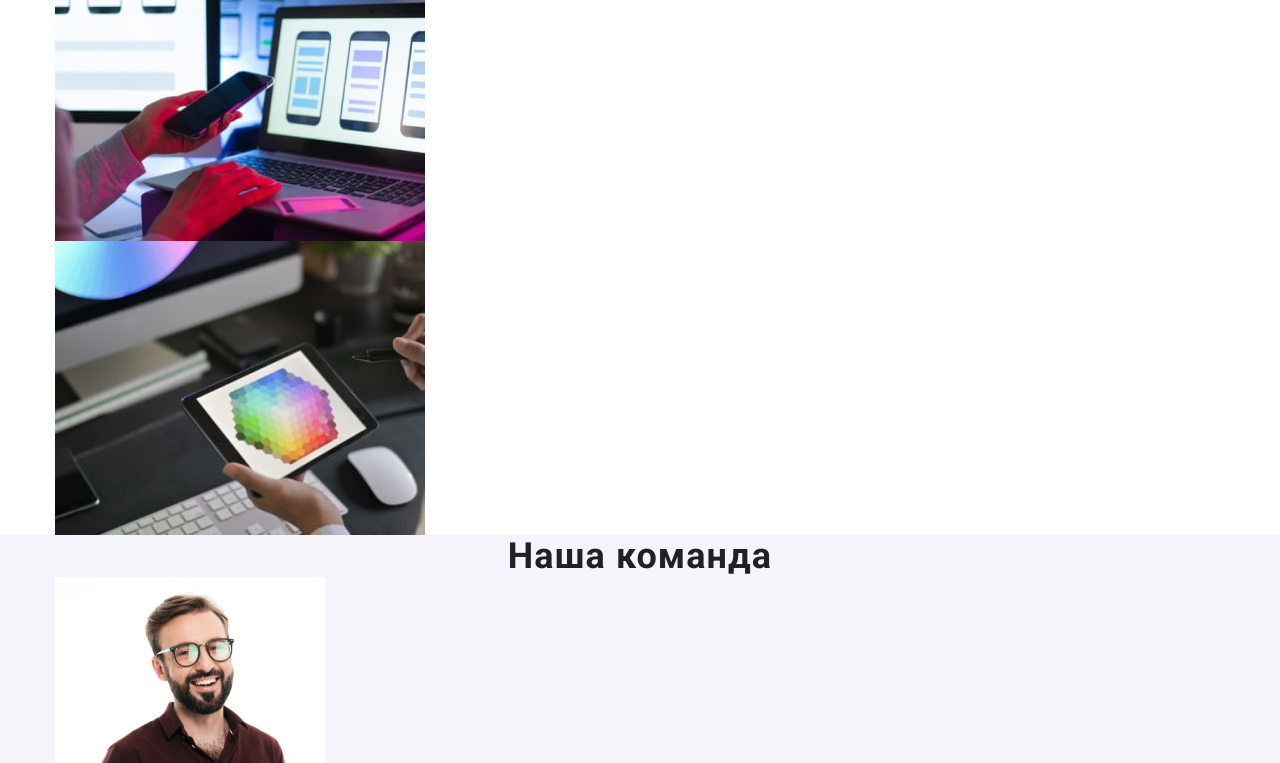
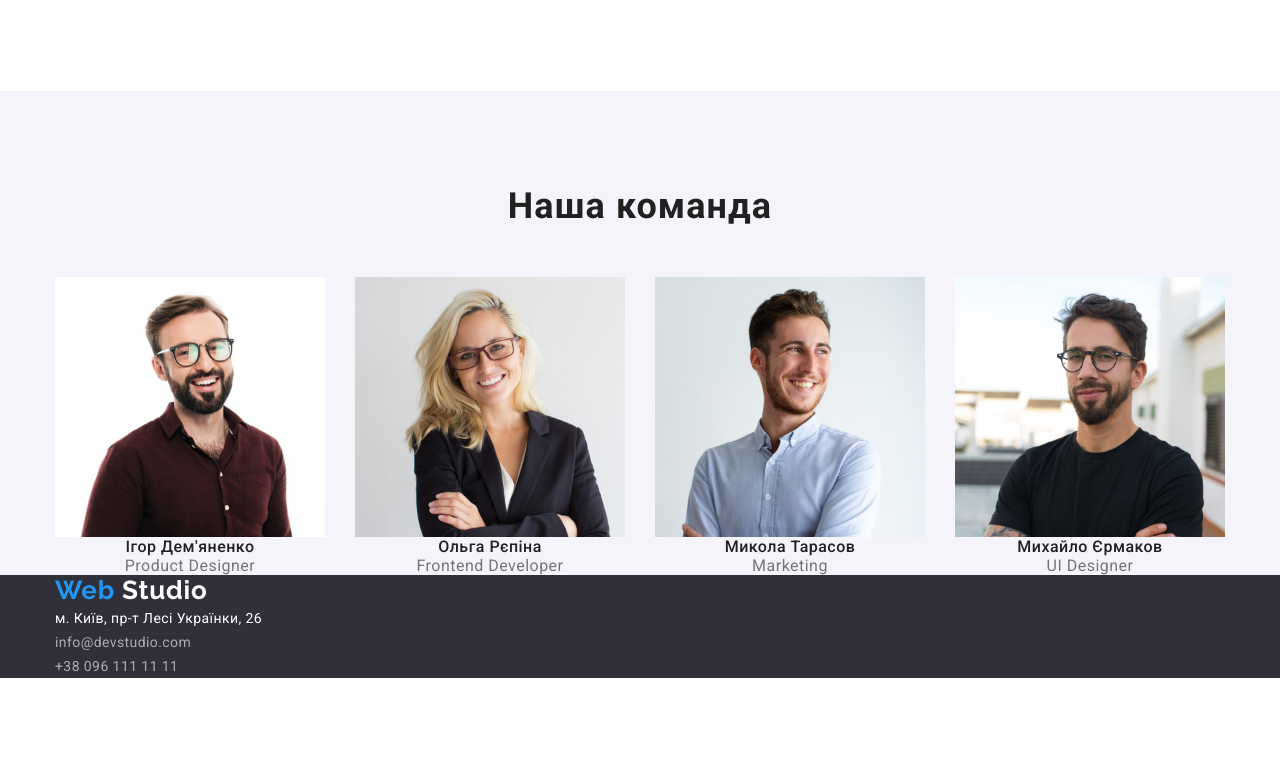
Before and after one commit to ansachuk/goit-markup-hw-03, a plain HTML site: page index.html in a window 1280 px wide. Shown: the part 1357-2120 px from the top of the page. After the commit the page ends 2035 px from the top, so only its background shows below. Drawn offline with nearby package versions, Linux system fonts and the light colour scheme.

Commit message:
change main

```diff
--- a/css/styles.css
+++ b/css/styles.css
@@ -266,6 +266,27 @@ img {
 	letter-spacing: 0.03em;
 }
 
+.working.title,
+.our-team-title.title{
+	margin-bottom: 50px;
+}
+
+.working-list{
+	display: flex;
+	gap: 30px;
+	margin-bottom: 94px;
+}
+
+.our-team-title{
+	padding-top: 94px;
+}
+
+.team-members{
+	display: flex;
+	flex-direction: row;
+	gap: 30px;
+}
+
 .members-subtitle {
 	font-weight: 500;
 	font-size: 16px;
```
